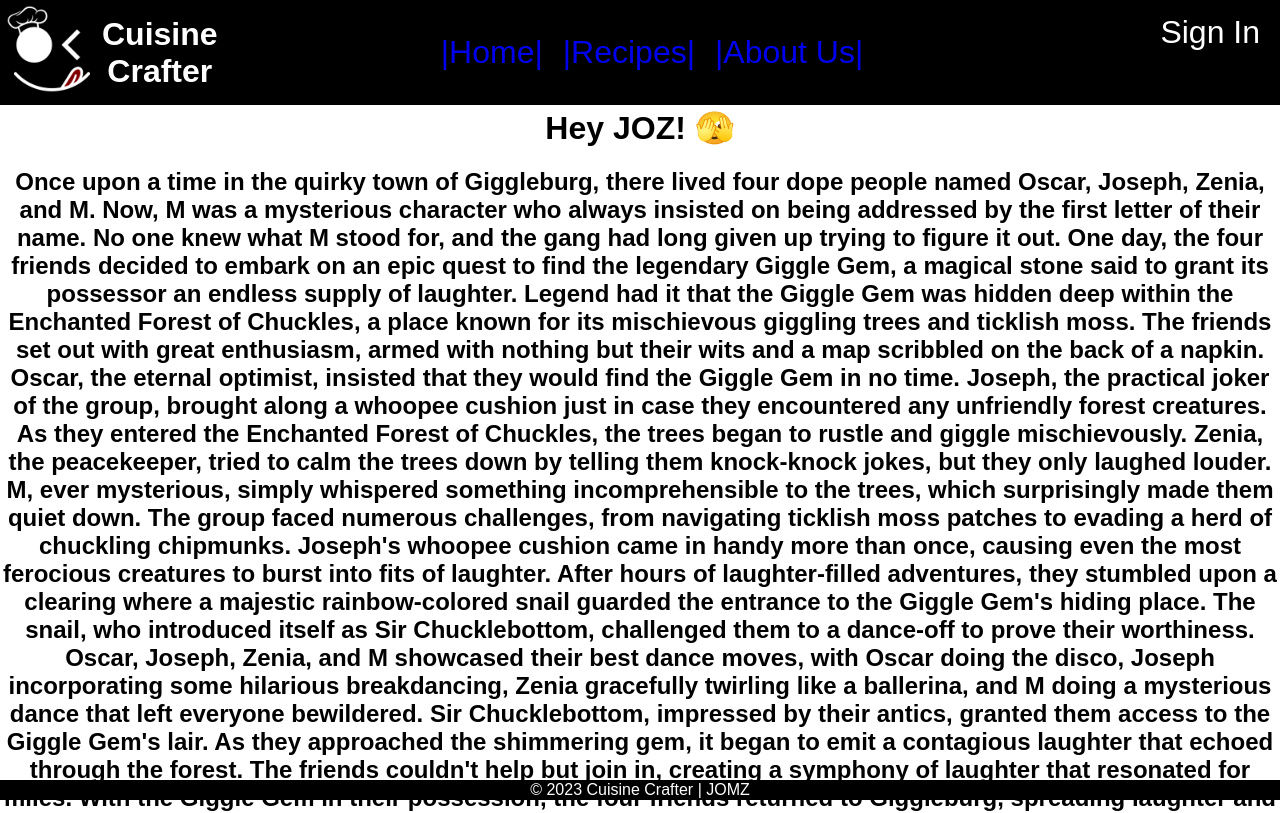
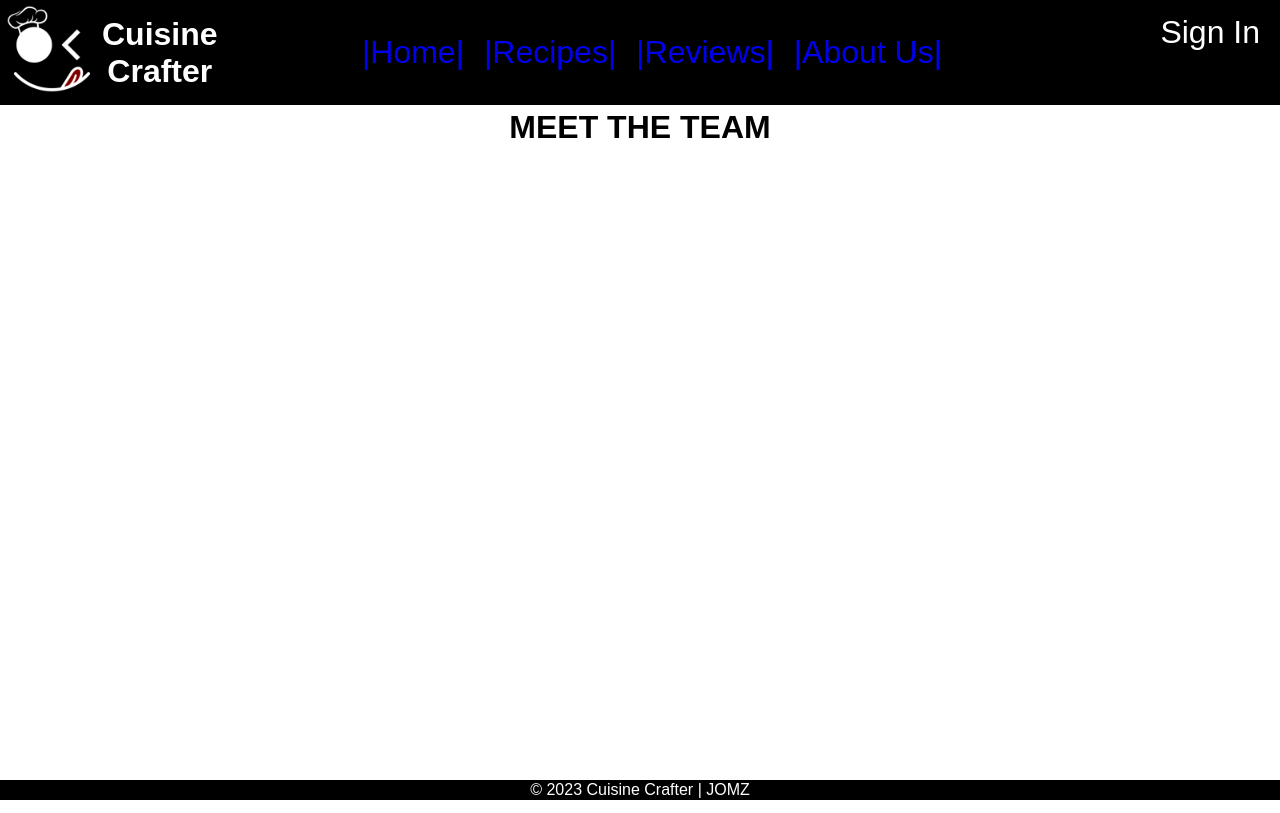
Before and after one commit to jomz-fullstack/cuisine-crafter-frontend, a React (Create React App) app: page /aboutus in a window 1280 px wide. Shown: the top 813 px of the page. Built offline with nearby package versions, Linux system fonts and the light colour scheme; no server answers; a web font is replaced by a local one.

Commit message:
updates on Reviews Page

```diff
--- a/src/App.css
+++ b/src/App.css
@@ -111,15 +111,6 @@ body {
 
 /* -------- Home --------- */
 
-.checkbox-container {
-  border: 2px solid transparent;
-  width: 100%;
-  align-items: center;
-  justify-content: center;
-  margin: 0 auto;
-  text-align: center;
-}
-
 .home-header {
   font-size: 2rem;
   font-weight: bold;
@@ -127,17 +118,8 @@ body {
   margin-top: 0;
 }
 
-.checkboxes {
-  margin-bottom: 10px;
-  margin-right: 5px;
-  display: inline-block;
-  border: 2px solid transparent;
-
-}
-
-.checkboxes input[type="checkbox"] {
-  transform: scale(2);
-  margin-right: 15px;
+.middle-container {
+  border: 2px solid black;
 }
 
 /* -------- Suggested Recipes --------- */
@@ -195,6 +177,42 @@ body {
 
 /* -------- Review Show Page --------- */
 
+.review-container {
+  height: 100%;
+  width: auto;
+  border: 2px solid blue;
+  margin-bottom: 20px;
+}
+
+.create-review-button {
+  border: 2px solid black;
+  width: 230px;
+  background-color: transparent;
+  border-right: none;
+  border-left: none;
+  transition: 0.5s ease;
+}
+
+.create-review-button:hover {
+  letter-spacing: 5px;
+  box-shadow: 0 0 50px rgba(0, 0, 0, 0.5);
+  background-color: rgb(223, 222, 222);
+}
+
+.update-button {
+  border: 2px solid black;
+  width: 160px;
+  background-color: transparent;
+  border-right: none;
+  border-left: none;
+  transition: 0.5s ease;
+}
+
+.update-button:hover {
+  letter-spacing: 5px;
+  box-shadow: 0 0 50px rgba(0, 0, 0, 0.5);
+  background-color: rgb(223, 222, 222);
+}
 
 
 /* -------- Recipe Show Page --------- */
--- a/src/App.js
+++ b/src/App.js
@@ -186,7 +186,7 @@ const App = () => {
           <>
             currentUser && (
             <Route
-              path="/new/"
+              path="/new"
               element={
                 <New createReview={createReview} currentUser={currentUser} />
               }
--- a/src/components/Header.js
+++ b/src/components/Header.js
@@ -71,6 +71,11 @@ const Header = ({currentUser, logout}) => {
             </NavLink>
           </NavItem>
           <NavItem>
+            <NavLink to="/reviews" className="header-link">
+              {"|"}Reviews{"|"}
+            </NavLink>
+          </NavItem>
+          <NavItem>
             <NavLink to="/aboutus" className="header-link">
               {"|"}About Us{"|"}
             </NavLink>
--- a/src/pages/AboutUs.js
+++ b/src/pages/AboutUs.js
@@ -3,51 +3,9 @@ import React from "react";
 const AboutUs = () => {
   return (
     <>
-      {/* <h1>About Us Page</h1> */}
-      <h1>Hey JOZ! 🫣</h1>
+      <h1>MEET THE TEAM</h1>
       <h2>
-        Once upon a time in the quirky town of Giggleburg, there lived four dope
-        people named Oscar, Joseph, Zenia, and M. Now, M was a mysterious
-        character who always insisted on being addressed by the first letter of
-        their name. No one knew what M stood for, and the gang had long given up
-        trying to figure it out. One day, the four friends decided to embark on
-        an epic quest to find the legendary Giggle Gem, a magical stone said to
-        grant its possessor an endless supply of laughter. Legend had it that
-        the Giggle Gem was hidden deep within the Enchanted Forest of Chuckles,
-        a place known for its mischievous giggling trees and ticklish moss. The
-        friends set out with great enthusiasm, armed with nothing but their wits
-        and a map scribbled on the back of a napkin. Oscar, the eternal
-        optimist, insisted that they would find the Giggle Gem in no time.
-        Joseph, the practical joker of the group, brought along a whoopee
-        cushion just in case they encountered any unfriendly forest creatures.
-        As they entered the Enchanted Forest of Chuckles, the trees began to
-        rustle and giggle mischievously. Zenia, the peacekeeper, tried to calm
-        the trees down by telling them knock-knock jokes, but they only laughed
-        louder. M, ever mysterious, simply whispered something incomprehensible
-        to the trees, which surprisingly made them quiet down. The group faced
-        numerous challenges, from navigating ticklish moss patches to evading a
-        herd of chuckling chipmunks. Joseph's whoopee cushion came in handy more
-        than once, causing even the most ferocious creatures to burst into fits
-        of laughter. After hours of laughter-filled adventures, they stumbled
-        upon a clearing where a majestic rainbow-colored snail guarded the
-        entrance to the Giggle Gem's hiding place. The snail, who introduced
-        itself as Sir Chucklebottom, challenged them to a dance-off to prove
-        their worthiness. Oscar, Joseph, Zenia, and M showcased their best dance
-        moves, with Oscar doing the disco, Joseph incorporating some hilarious
-        breakdancing, Zenia gracefully twirling like a ballerina, and M doing a
-        mysterious dance that left everyone bewildered. Sir Chucklebottom,
-        impressed by their antics, granted them access to the Giggle Gem's lair.
-        As they approached the shimmering gem, it began to emit a contagious
-        laughter that echoed through the forest. The friends couldn't help but
-        join in, creating a symphony of laughter that resonated for miles. With
-        the Giggle Gem in their possession, the four friends returned to
-        Giggleburg, spreading laughter and joy wherever they went. To this day,
-        the townspeople fondly remember the adventures of Oscar, Joseph, Zenia,
-        and the enigmatic M, and how they brought endless laughter to the quirky
-        town of Giggleburg.
       </h2>
-      <h3>Story by: ChatGPT</h3>
-      <p>Hey JOZ, I was playing around last night and tried a few things but couldn't debug the edit fetch still so I figured I'll just leave a small story created by ChatGPT for you guys to read. Hope ya liked it! 🤣<br/>See you guys hopefully before class ends!</p>
     </>
   );
 };
--- a/src/pages/Home.js
+++ b/src/pages/Home.js
@@ -9,6 +9,9 @@ const Home = ({recipe}) => {
   return (
     <div className="checkbox-container">
       <img src={HomeImage} style={{ width:"100%", height:"auto", borderBottom:"5px solid black"}}/>
+      <div className="middle-container">
+        <h1>Hello There.</h1>
+      </div>
       <SuggestedRecipes recipes={recipe} />
     </div>
   );
--- a/src/pages/ReviewShow.js
+++ b/src/pages/ReviewShow.js
@@ -2,10 +2,7 @@ import React from "react"
 import { useParams, Link } from "react-router-dom"
 
 const ReviewShow = ({ reviews, deleteReview, newReview }) => {
-  // const { recipeId } = useParams()
-  // const recipeReviews = reviews.filter(
-  //   (review) => review.recipe_id === +recipeId
-  // )
+
 
   const renderStars = (rating) => {
     const starElements = []
@@ -27,25 +24,24 @@ const ReviewShow = ({ reviews, deleteReview, newReview }) => {
   }
 
   return (
-    <div>
+    <div className="review-container">
       <h1>All Reviews</h1>
-      <Link to={`/new/`}>
-        <button>Create New Review</button>
+      <Link to={`/new`}>
+        <button className="create-review-button">Create New Review</button>
       </Link>
       {reviews.map((reviewItem) => (
         <div key={reviewItem.id}>
           <h2>
-            {reviewItem.header}{" "}
-            <Link to={`/edit/${reviewItem.id}`}>
-              {" "}
-              <button>Edit Review</button>
-            </Link>
+            {reviewItem.header}
           </h2>
           <p>{reviewItem.body}</p>
           {renderStars(reviewItem.stars)}
           <br />
+          <Link to={`/edit/${reviewItem.id}`}>
+              <button className="update-button">Edit Review</button>
+            </Link>{"|"}
           <Link to={"/reviews"}>
-            <button onClick={() => deleteReview(reviewItem.id)}>
+            <button className="update-button" onClick={() => deleteReview(reviewItem.id)}>
               Delete Review
             </button>
           </Link>
```
